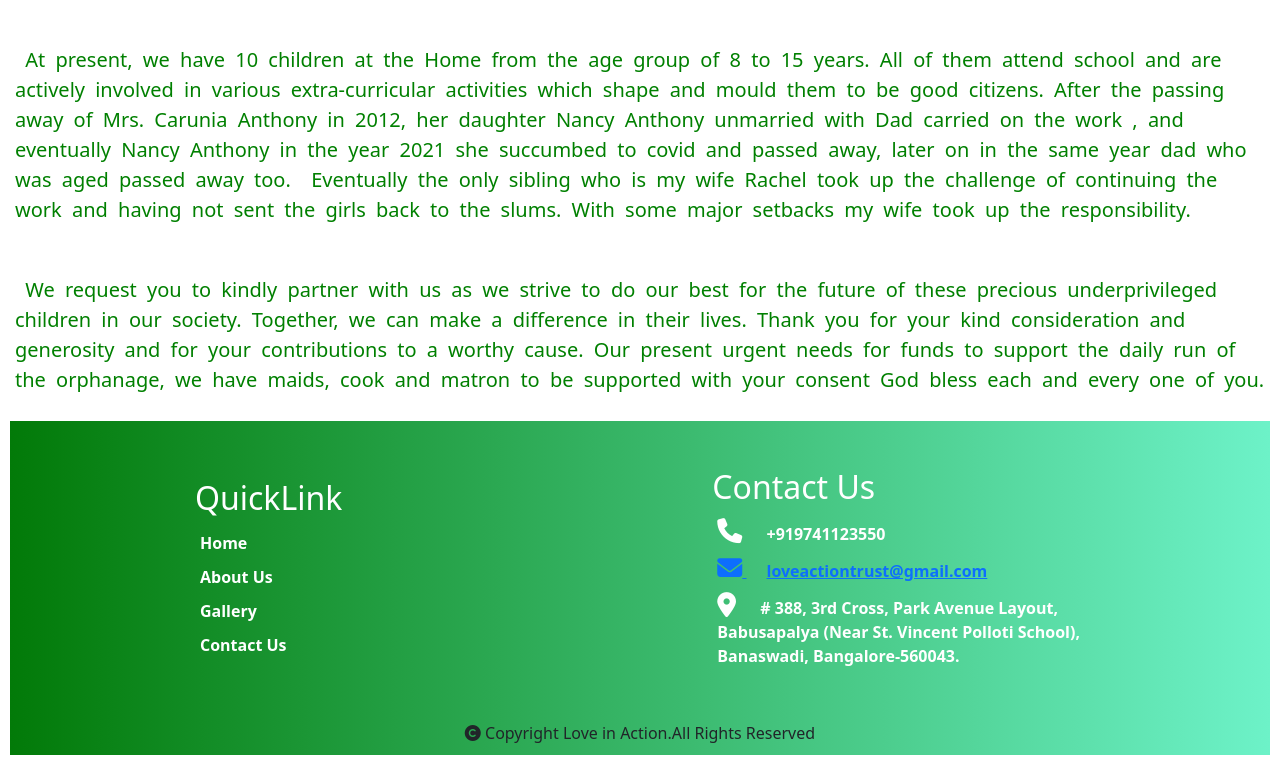
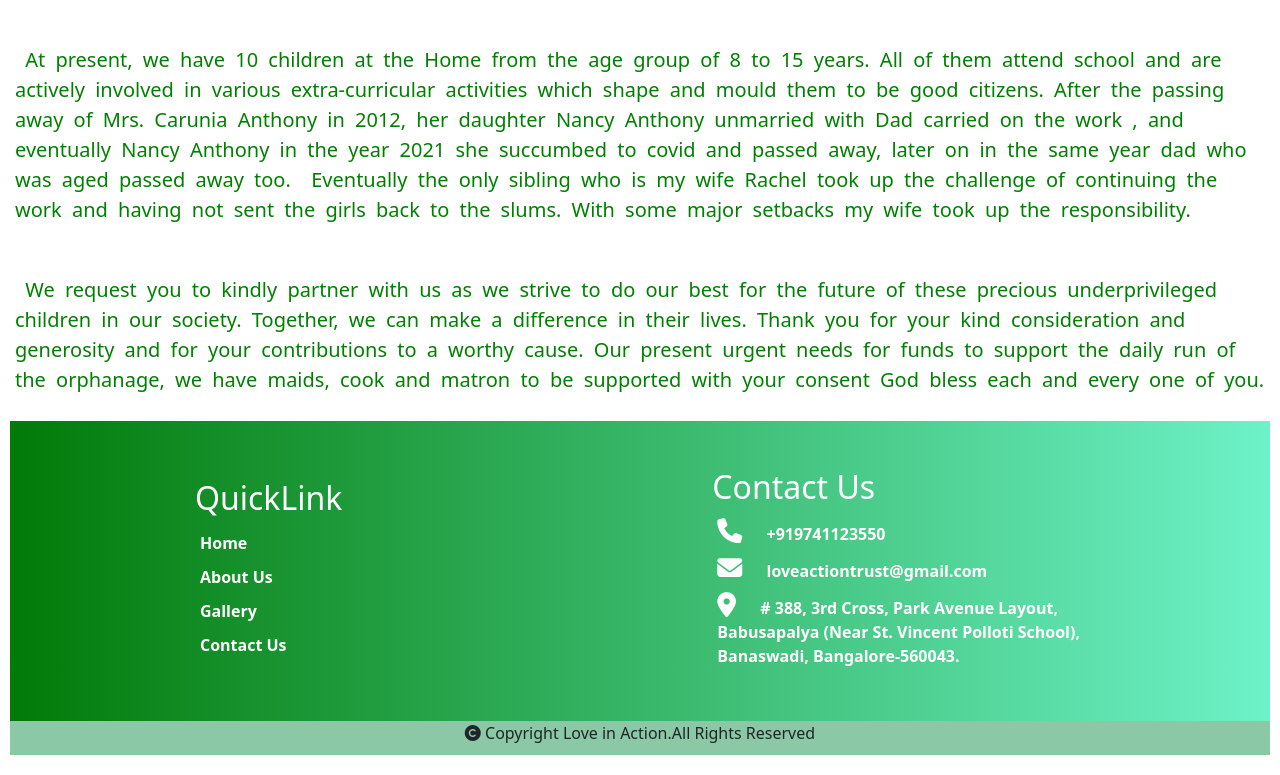
Before and after one commit to loveinactiontrust/lovein, a plain HTML site: page about.html in a window 1280 px wide. Shown: the part 859-1634 px from the top of the page. Drawn offline with nearby package versions, Linux system fonts and the light colour scheme.

Commit message:
Update about.css

```diff
--- a/about.css
+++ b/about.css
@@ -222,6 +222,10 @@ footer{
 .details li span{
     margin: 20px;
 }
+.details li a{
+     text-decoration: none;
+     color:#ffffff;
+
 .copyright{
     min-height: 30px;
     background-image: linear-gradient(to right, #027a08,#6df2c8);
```
